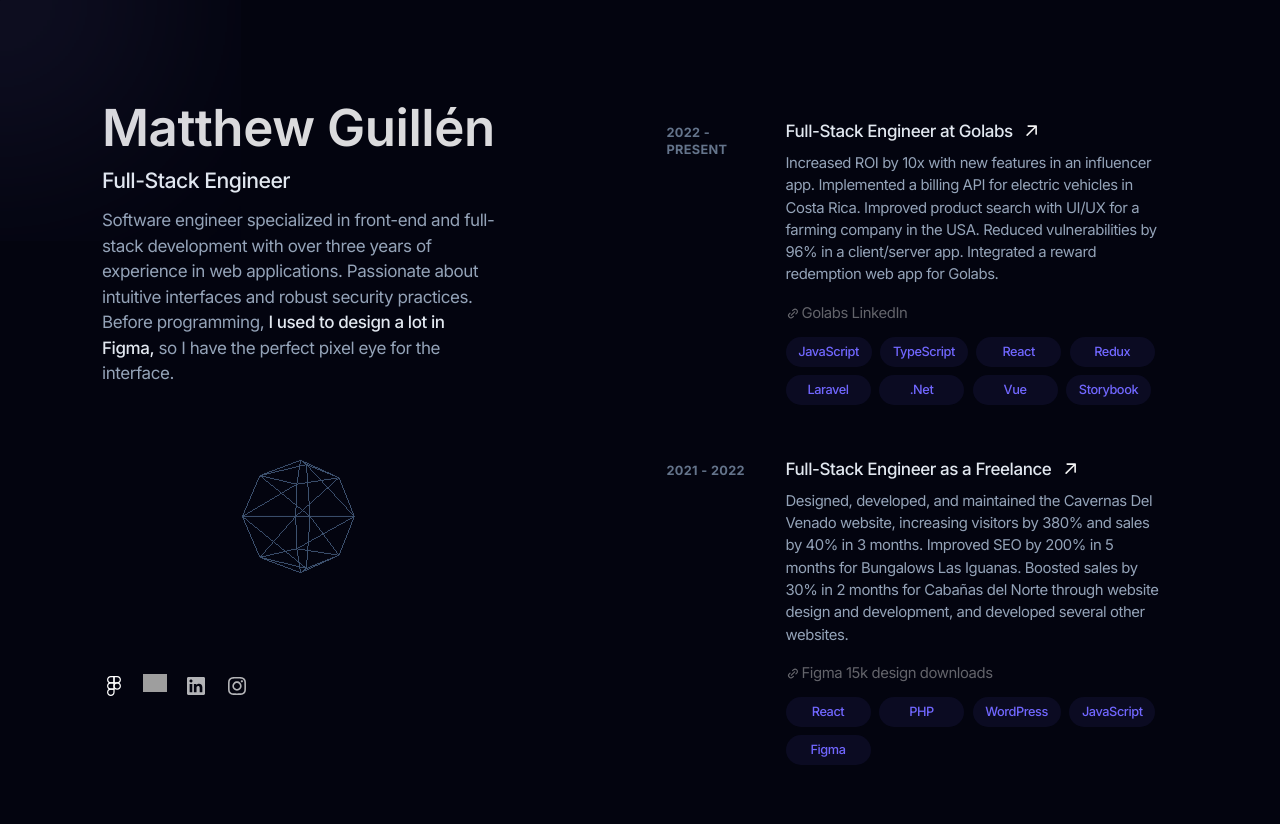
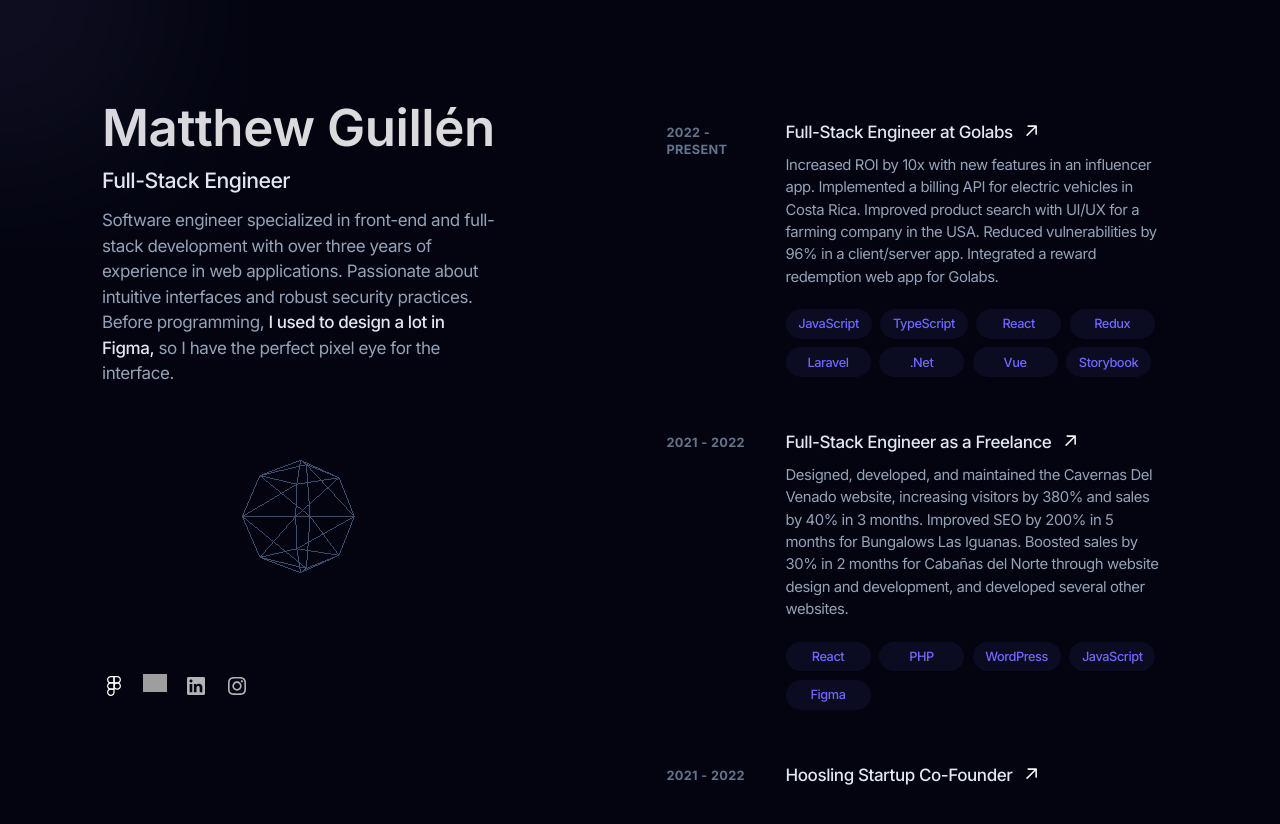
Before and after one commit to matthewvogas/matthewvogas, a Next.js app: page / in a window 1280 px wide. Shown: the top 824 px of the page. After the commit the page ends 800 px from the top, so only its background shows below. Built offline with nearby package versions, Linux system fonts and the light colour scheme; grey boxes are pictures that could not be loaded.

Commit message:
fixing bugs

```diff
--- a/app/components/experience/ExperienceCard.tsx
+++ b/app/components/experience/ExperienceCard.tsx
@@ -5,9 +5,9 @@
 import { ExternalLinks } from "../externalLinks/ExternalLinks";
 
 interface Item {
-    url: string;
-    icon: any;
-    description: string;
+    url?: string;
+    icon?: any;
+    description?: string;
 }
 
 interface Props {
@@ -15,8 +15,9 @@
     endDate: string,
     name: string,
     description: string,
-    stack: string[]
-    items: Item[]
+    stack: string[],
+    items?: Item[],
+    url: string
 }
 
 export const ExperienceCard = ({ startDate, endDate, name, description, stack, items }: Props) => {
@@ -27,11 +28,14 @@
             </div>
             <div>
                 <div className="flex">
-                    <h3 className="group-hover:text-[#7167ff] font-medium leading-snug text-slate-200 inline-block">{name}</h3>
+                    <Link href={""}>
+                        <h3 className="group-hover:text-[#7167ff] font-medium leading-snug text-slate-200 inline-block">{name}</h3>
+                    </Link>
+
                     <svg xmlns="http://www.w3.org/2000/svg" viewBox="0 0 20 20" fill="currentColor" className="group-hover:translate-x-1 group-hover:-translate-y-1 transition-transform duration-200 ml-2 max-h-5 max-w-5 h-5 w-5" aria-hidden="true"><path fill-rule="evenodd" d="M5.22 14.78a.75.75 0 001.06 0l7.22-7.22v5.69a.75.75 0 001.5 0v-7.5a.75.75 0 00-.75-.75h-7.5a.75.75 0 000 1.5h5.69l-7.22 7.22a.75.75 0 000 1.06z" clip-rule="evenodd"></path></svg>
                 </div>
                 <p className="mt-2 text-sm leading-normal text-slate-400">{description}</p>
-                <ExternalLinks items={items}/>
+                <ExternalLinks items={items} />
                 <div className="flex gap-2 flex-wrap mt-3">
                     {
                         stack.map((item, index) => {
--- a/app/components/externalLinks/ExternalLinks.tsx
+++ b/app/components/externalLinks/ExternalLinks.tsx
@@ -3,26 +3,28 @@
 import Image from "next/image";
 
 interface Item {
-    url: string;
-    icon: string;
-    description: string;
+    url?: string;
+    icon?: string;
+    description?: string;
 }
 
 interface Props {
-    items: Item[]
+    items?: Item[]
 }
 
 export const ExternalLinks = ({ items }: Props) => {
     return (
         <div className="mt-2 flex gap-4 cursor-pointer">
-            {items && (
+            {items != null && (
                 items.map((item, index) => {
-                    return (
+                    return item.url ? (
                         <Link target="_blank" className="opacity-40 hover:opacity-100 hover:transition-opacity flex mt-2" key={index} href={item.url}>
-                            <Image className="max-w-[14px] mr-[2px]" src={item.icon} alt={item.description} />
+                            {item.icon && (
+                                <Image className="max-w-[14px] mr-[2px]" src={item.icon} alt={item.description || ''} />
+                            )}
                             <label className="text-sm cursor-pointer">{item.description}</label>
                         </Link>
-                    )
+                    ) : null;
                 })
             )}
         </div>
--- a/app/components/world/World.tsx
+++ b/app/components/world/World.tsx
@@ -62,12 +62,12 @@
     return (
         <div
             id="three-container"
-            className='opacity-40 mx-auto  relative hidden md:block'
+            className='opacity-40 mx-auto max-h-[350px]  relative hidden md:block'
             style={{
                 width: '100%',
                 height: '100%',
                 maxWidth: '500px',
-                maxHeight: '500px'
+                maxHeight: '300px'
             }}
         >
         </div>
--- a/app/data/data.js
+++ b/app/data/data.js
@@ -23,7 +23,8 @@
         name: "Full-Stack Engineer at Golabs",
         description: "Increased ROI by 10x with new features in an influencer app. Implemented a billing API for electric vehicles in Costa Rica. Improved product search with UI/UX for a farming company in the USA. Reduced vulnerabilities by 96% in a client/server app. Integrated a reward redemption web app for Golabs.",
         stack: ["JavaScript", "TypeScript", "React", "Redux", "Laravel", ".Net", "Vue", "Storybook"],
-        items: [{ url: "https://www.linkedin.com/company/golabstech/", icon: LinkSvg, description: "Golabs LinkedIn"}]
+        items: [{}],
+        url: "https://www.linkedin.com/company/golabstech/"
     },
     {
         startDate: "2021",
@@ -31,7 +32,8 @@
         name: "Full-Stack Engineer as a Freelance",
         description: "Designed, developed, and maintained the Cavernas Del Venado website, increasing visitors by 380% and sales by 40% in 3 months. Improved SEO by 200% in 5 months for Bungalows Las Iguanas. Boosted sales by 30% in 2 months for Cabañas del Norte through website design and development, and developed several other websites.",
         stack: ["React", "PHP", "WordPress", "JavaScript", "Figma"],
-        items: [{ url: "https://www.figma.com/@matthewvogas", icon: LinkSvg, description: "Figma 15k design downloads" }]
+        items: [{}],
+        url: "https://www.figma.com/@matthewvogas"
     },
     {
         startDate: "2021",
@@ -39,69 +41,80 @@
         name: "Hoosling Startup Co-Founder",
         description: "Developed a cryptocurrency fundraising platform, achieving monthly recurring revenue of $4,000 for 2 months and obtaining 2 venture capital investment proposals.",
         stack: ["Team Colaboration", "Client Spectative", "User Research", "UI/UX"],
-        items: [{ url: "https://medium.com/@mvttheo/levantar-inversi%C3%B3n-con-criptomonedas-futurista-o-una-estupidez-80dbfb5bc3a", icon: LinkSvg, description: "Blog" },]
+        items: [{},],
+        url: "https://medium.com/@mvttheo/levantar-inversi%C3%B3n-con-criptomonedas-futurista-o-una-estupidez-80dbfb5bc3a"
     },
 ]
 export const projects = [
     {
         image: Convida,
         name: "Convida",
-        description: "QA and front-end testing for a personal care app",
-        items: [{ url: "https://apps.apple.com/us/app/convida/id1635652026", icon: LinkSvg, description: "App Store" }, { url: "https://play.google.com/store/apps/details?id=fit.convida", icon: LinkSvg, description: "Google Play" }]
+        description: "QA and front-end testing for a personal care app iOS",
+        items: [{ url: "https://apps.apple.com/us/app/convida/id1635652026", icon: LinkSvg, description: "App Store" }, { url: "https://play.google.com/store/apps/details?id=fit.convida", icon: LinkSvg, description: "Google Play" }],
+        url: "https://convida.fit/",
     },
     {
         image: Bungalows,
         name: "Bungalows Las Iguanas",
         description: "Design, development and maintenance of Website Hotel",
-        items: [{ url: "https://bungalowslasiguanas.com/", icon: LinkSvg, description: "La Fortuna" }]
+        items: [{ }],
+        url: "https://bungalowslasiguanas.com/",
     },
     {
         image: Harvest,
         name: "Harvest To Market",
         description: "Search Engine for a Farmers and Markets App",
-        items: [{ url: "https://harvesttomarket.com/", icon: LinkSvg, description: "New Hampshire, USA" }]
+        items: [{ url: "https://www.linkedin.com/in/andrew-walters-24397426/", icon: LinkSvg, description: "Andrew Walters" }],
+        url: "https://harvesttomarket.com/",
     },
     {
         image: Hoosling,
         name: "Hoosling",
         description: "Cryptocurrency fundraising platform",
-        items: [{ url: "https://medium.com/@matthewvogas/levantar-inversi%C3%B3n-con-criptomonedas-futurista-o-una-estupidez-80dbfb5bc3a?source=user_profile---------3----------------------------", icon: LinkSvg, description: "Blog" }]
+        items: [{}],
+        url: "https://medium.com/@matthewvogas/levantar-inversi%C3%B3n-con-criptomonedas-futurista-o-una-estupidez-80dbfb5bc3a?source=user_profile---------3----------------------------",
     },
     {
         image: Mall,
         name: "World Plaza Mall, Ecuador",
         description: "Design of Mall Ecommerce in Ecuador",
-        items: [{ url: "https://www.figma.com/community/file/1307779821278258232/eccommerce-web-apple-ux", icon: LinkSvg, description: "Figma Design" }]
+        items: [{}],
+        url: "https://www.figma.com/community/file/1307779821278258232/eccommerce-web-apple-ux",
     },
     {
         image: Norte,
         name: "Cabañas del Norte",
         description: "Design, development and maintenance of Website Hotel",
-        items: [{ url: "https://cabanasdelnorte.com/", icon: LinkSvg, description: "La Fortuna" }]
+        items: [{ }],
+        url: "https://cabanasdelnorte.com/",
     },
     {
         image: Studently,
         name: "Studently",
         description: "Web app Design for an education Startup",
-        items: [{ url: "https://www.figma.com/design/KCnLCN7Ny5DkOER72d3b0e/Studently-App?node-id=0-1&t=xQd6q1CosCYD8aMG-1", icon: LinkSvg, description: "Figma Design" }]
+        items: [{ }],
+        url: "https://www.figma.com/design/KCnLCN7Ny5DkOER72d3b0e/Studently-App?node-id=0-1&t=xQd6q1CosCYD8aMG-1",
     },
     {
         image: Transfer,
         name: "Transfer",
         description: "Design, development and maintenance of Transfer Website",
-        items: [{ url: "https://google.com", icon: LinkSvg, description: "label" }]
+        items: [{ }],
+        url: "https://arenalvolcanotransfer.com",
     },
     {
         image: Venado,
         name: "Venado",
         description: "Design, development and maintenance of Tours Website",
-        items: [{ url: "https://google.com", icon: LinkSvg, description: "label" }]
+        items: [{ }],
+        url: "https://cavernasdelvenado.com",
     },
     {
         image: Web3,
         name: "Web3",
         description: "Donation of a website for the web3 Costa Rica community",
-        items: [{ url: "https://web3cr.com/", icon: LinkSvg, description: "Website" }, { url: "https://discord.gg/mnKzQzA3", icon: LinkSvg, description: "Discord Comunnity" }]
+        items: [{ url: "https://web3cr.com/", icon: LinkSvg, description: "Website" }, { url: "https://discord.gg/mnKzQzA3", icon: LinkSvg, description: "Discord Comunnity" }],
+        url: "",
     },
 ]
 export const blogs = [
--- a/app/page.tsx
+++ b/app/page.tsx
@@ -15,7 +15,7 @@
     <main className='grid grid-cols-1 lg:grid-cols-2 gap-4 text-[#fafafaf8] w-full'>
       <section className=' lg:pt-24 lg:w-3/4 lg:py-24 flex flex-col justify-between'>
         <div>
-          <h1 className='opacity-90 text-[#fafafaf8] text-5xl font-semibold '>Matthew Guillén</h1>
+          <h1 className='opacity-90 text-[#fafafaf8] text-5xl font-semibold'>Matthew Guillén</h1>
           <h2 className='mt-3 mb-3 text-1xl font-medium tracking-tight text-slate-200 sm:text-xl'>Full-Stack Engineer</h2>
           <p className='scroll-mt-16 text-slate-400 lg:scroll-mt-24'>
             {`Software engineer specialized in front-end and full-stack development with over three years of experience in web applications. Passionate about intuitive interfaces and robust security practices. Before programming,  `}
@@ -45,7 +45,8 @@
                 description={experience.description}
                 stack={experience.stack}
                 items={experience.items}
-              />
+                url={experience.url}
+                 />
             </div>
           ))}
         </div>
```
Also changed, not shown: app/components/projects/ProjectCard.tsx (+6 -5 lines).
